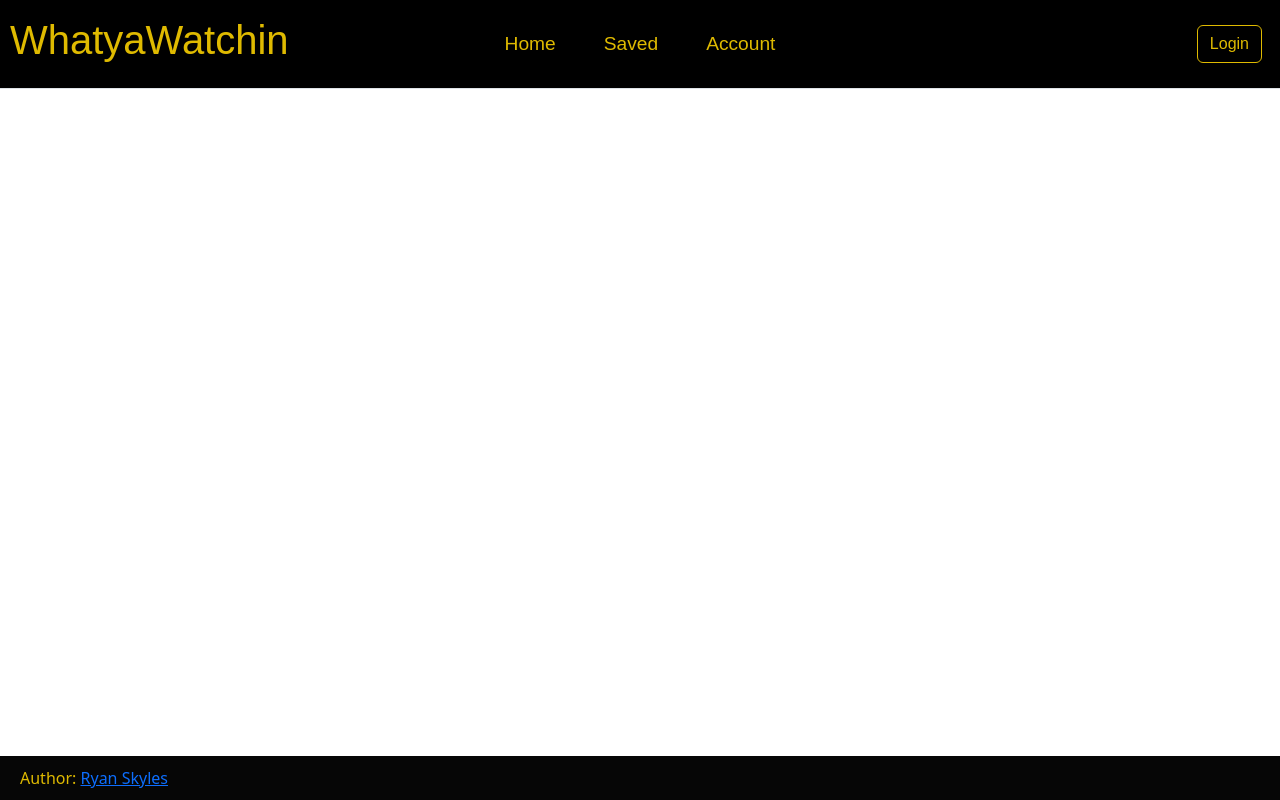
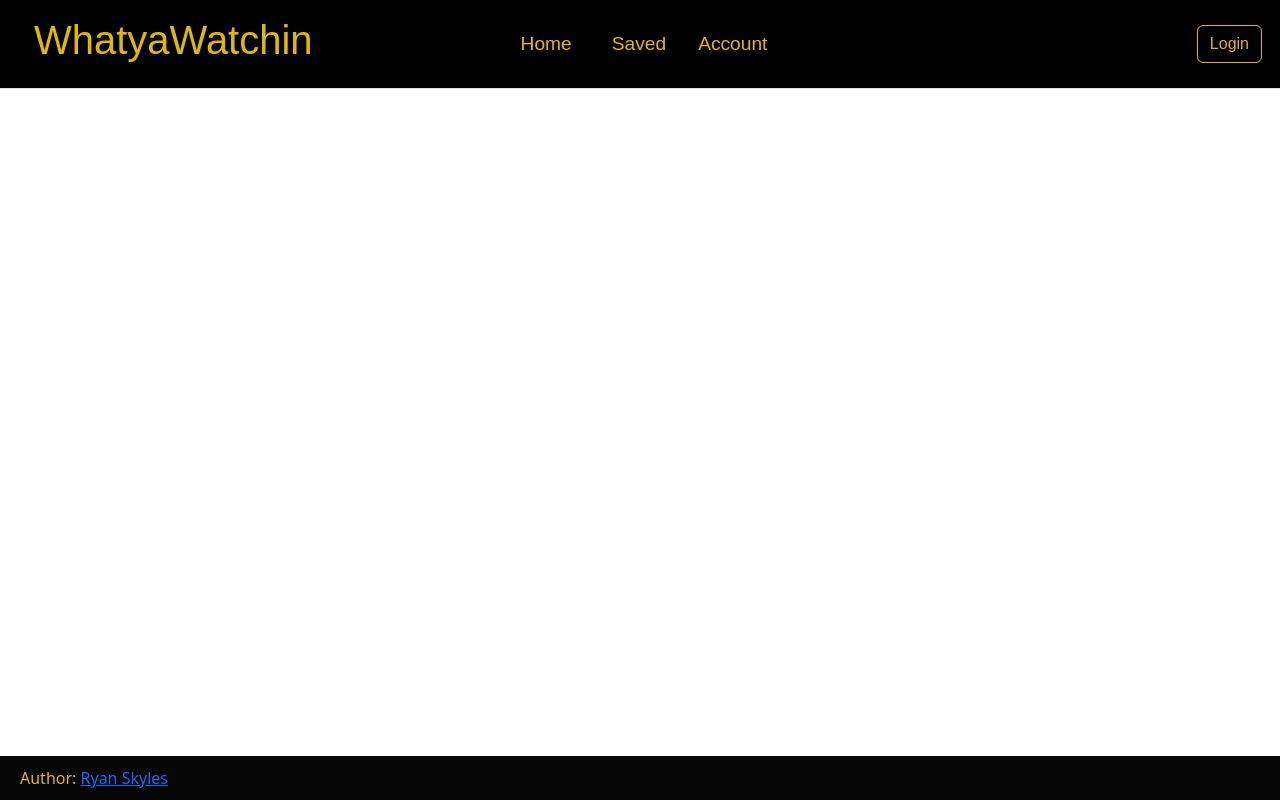
Before and after one commit to ryan-skyles/startup, a React (Vite) app: page / in a window 1280 px wide. Built offline with nearby package versions, Linux system fonts and the light colour scheme.

Commit message:
React 1 Delv Routing complete

```diff
--- /dev/null
+++ b/src/account/account.jsx
@@ -0,0 +1,9 @@
+import React from 'react';
+
+export function Account() {
+  return (
+    <main className="container-fluid bg-secondary text-center">
+      <div>account displayed here</div>
+    </main>
+  );
+}
--- a/src/app.css
+++ b/src/app.css
@@ -1,3 +1,12 @@
+.body{
+    background: linear-gradient(to top, #ff0000, #740000);
+    background-attachment: fixed;
+    background-size: cover;
+    background-position: 50% 0%;
+    padding-top: 80px;
+    width: 100%;
+    font-family: 'Alumni Sans Pinstripe', sans-serif;
+}
 * {
     margin: 0;
     padding: 0;
@@ -21,15 +30,6 @@ header {
     z-index: 1000;
     background-color: rgb(0, 0, 0);
     border-color: #060606;
-}
-.body{
-    background: linear-gradient(to top, #ff0000, #740000);
-    background-attachment: fixed;
-    background-size: cover;
-    background-position: 50% 0%;
-    padding-top: 80px;
-    width: 100%;
-    font-family: 'Alumni Sans Pinstripe', sans-serif;
 }
 menu{
     font-size: larger;
--- a/src/app.jsx
+++ b/src/app.jsx
@@ -2,29 +2,60 @@ import React from 'react';
 import 'bootstrap/dist/css/bootstrap.min.css';
 import './app.css';
 
+import { BrowserRouter, NavLink, Route, Routes } from 'react-router-dom';
+import { Login } from './login/login';
+import { Home } from './home/home';
+import { Saved } from './saved/saved';
+import { Account } from './account/account';
+
 export default function App() {
     return <div classNameName="body bg-dark text-light">
+            <BrowserRouter>
                 <header className="d-flex flex-wrap align-items-center justify-content-center justify-content-md-between py-3 mb-4 border-bottom">
                     <div className="col-md-3 mb-2 mb-md-0">
-                <a href="home.html" className="d-inline-flex link-body-emphasis text-decoration-none"><h1>WhatyaWatchin</h1></a>
+                        <NavLink className="nav-link px-4" to="">
+                            <h1>WhatyaWatchin</h1>
+                        </NavLink>
                     </div>
                     <menu className="nav col-12 col-md-auto mb-2 justify-content-center mb-md-0">
-                <li><a href="home.html" className="nav-link px-4">Home</a></li>
-                <li><a href="saved.html" className="nav-link px-4">Saved</a></li>
-                <li><a href="account.html" className="nav-link px-4">Account</a></li>
+                        <li>
+                            <NavLink className="nav-link px-4" to="">
+                                Home
+                            </NavLink>
+                        </li>
+                        <li>
+                            <NavLink className="nav-link" to="saved">
+                                Saved
+                            </NavLink>
+                        </li>
+                        <li>
+                            <NavLink className="nav-link" to="account">
+                                Account
+                            </NavLink>
+                        </li>
                     </menu>
                     <div className="col-md-3 text-end">
-                <a href="index.html" className="nav-link">
+                        <NavLink className="nav-link" to="login">
                          <button type="button" className="btn btn-outline-primary me-2">Login</button>
-                </a>
+                        </NavLink>
                     </div>
                 </header>
 
-        <main>App components go here</main>
+                <Routes>
+                    <Route path='/' element={<Login />} exact />
+                    <Route path='/home' element={<Home />} />
+                    <Route path='/saved' element={<Saved />} />
+                    <Route path='/account' element={<Account />} />
+                    <Route path='*' element={<NotFound />} />
+                </Routes>
 
                 <footer>
                     <span className="text-reset">Author: </span>
                     <a href="https://github.com/ryan-skyles/startup">Ryan Skyles</a>
                 </footer>
+            </BrowserRouter>
     </div>;
+    function NotFound() {
+        return <main className="container-fluid bg-secondary text-center">404: Return to sender. Address unknown.</main>;
     }
+}
--- /dev/null
+++ b/src/home/home.jsx
@@ -0,0 +1,9 @@
+import React from 'react';
+
+export function Home() {
+  return (
+    <main className="container-fluid bg-secondary text-center">
+      <div>home displayed here</div>
+    </main>
+  );
+}
--- /dev/null
+++ b/src/login/login.jsx
@@ -0,0 +1,9 @@
+import React from 'react';
+
+export function Login() {
+  return (
+    <main className="container-fluid bg-secondary text-center">
+      <div>login displayed here</div>
+    </main>
+  );
+}
--- /dev/null
+++ b/src/saved/saved.jsx
@@ -0,0 +1,9 @@
+import React from 'react';
+
+export function Saved() {
+  return (
+    <main className="container-fluid bg-secondary text-center">
+      <div>Saved displayed here</div>
+    </main>
+  );
+}
```
Lines whose indentation alone changed are shown as unchanged.
